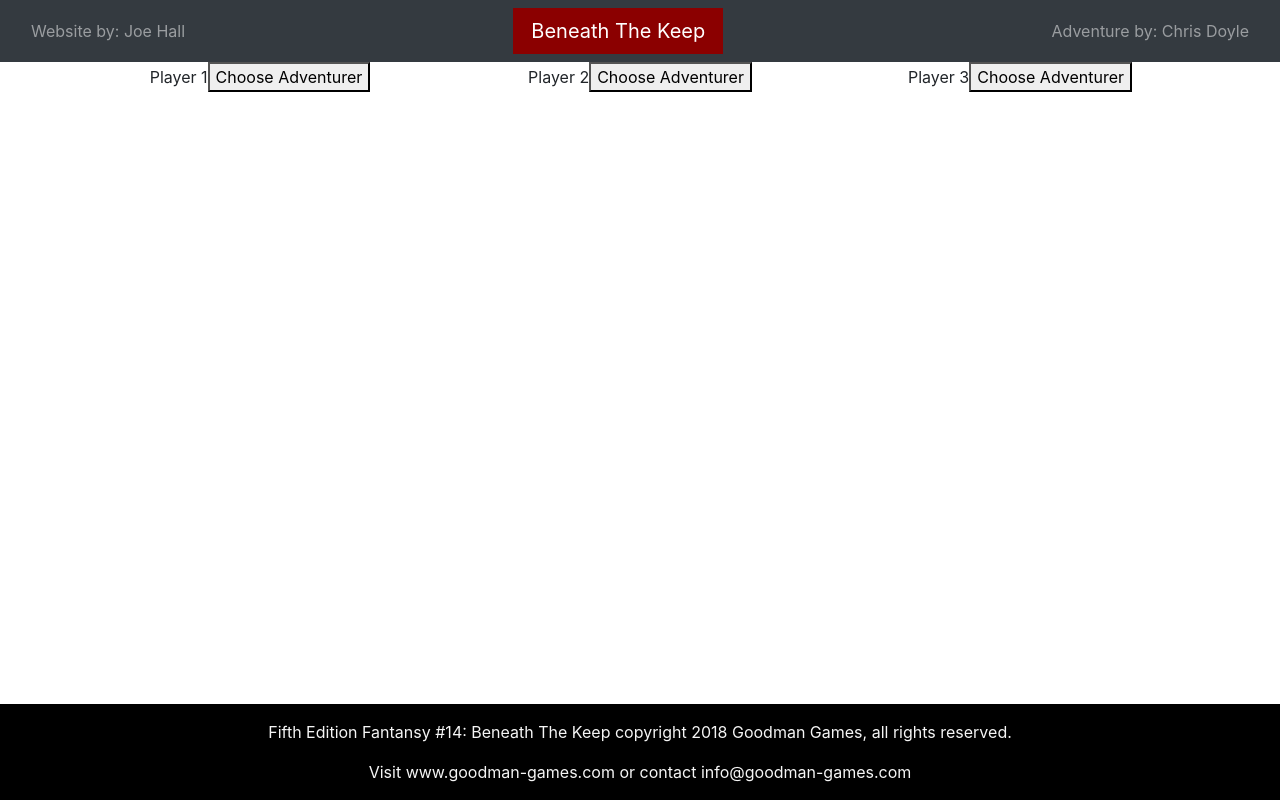
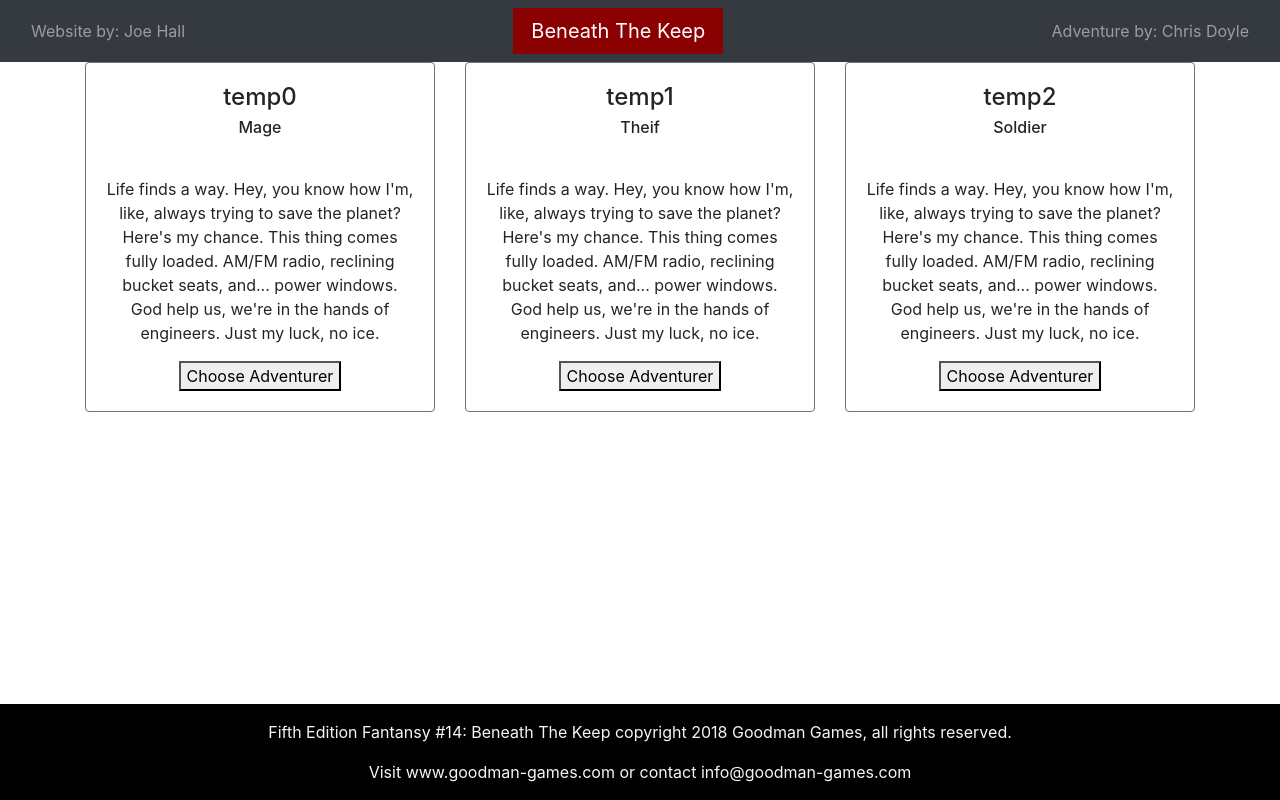
Before and after one commit to JoeHall81/Beneath_The_Keep, a React (Create React App) app: page /Player in a window 1280 px wide. Built offline with nearby package versions, Linux system fonts and the light colour scheme.

Commit message:
linked adventurers to playercomponent, linked playercomponent to game, created gamedata and linked to game

```diff
--- a/src/components/GameComponent.jsx
+++ b/src/components/GameComponent.jsx
@@ -1,17 +1,53 @@
 import React, { Component } from 'react';
+import { GAMEDATA } from '../shared/gamedata';
 import '../custom_css/Game.css';
 
+const Story = (props) => {
+    return (
+        <React.Fragment>
+            <h4>{props.data[props.currentSection].title}</h4>
+            <p>
+                {props.data[props.currentSection].story[props.storyProgress]}
+            </p>
+        </React.Fragment>
+    );
+}
+
+const Actions = (props) => {
+    return (
+        <React.Fragment>
+            <h4>Actions:</h4>
+        </React.Fragment>
+    );
+}
+
 class GameComponent extends Component {
+    state = {
+        gamedata: GAMEDATA,
+        currentStory: 0,
+        gameProgression: 0,
+        chosenAction: null
+    };
+
+    progressStory = () => {
+        this.setState({ currentStory: this.state.chosenAction });
+    };
+
+    progressGame = () => {
+        this.setState({ gameProgression: this.state.gameProgression + 1})
+    }
+
     render() {
         return (
             <React.Fragment>
                 <div className="container">
                     <div className="row justify-content-around">
-                        <div className="characterActions col-4">
-                            <h1>Hi</h1>
+                        <div className="characterActions col-5">
+                            <h4>{this.props.adventurer.name}</h4>
+                            <Actions />
                         </div>
-                        <div className="story col-4">
-                            <h1>Hi</h1>
+                        <div className="story col-5">
+                            <Story data={this.state.gamedata} storyProgress={this.state.currentStory} currentSection={this.state.gameProgression} />
                         </div>
                     </div>
                 </div>
--- a/src/components/PlayerComponent.jsx
+++ b/src/components/PlayerComponent.jsx
@@ -1,36 +1,41 @@
-import React, { Component } from 'react';
+import React from 'react';
+import { Card, CardText, CardBody, CardTitle, CardSubtitle } from 'reactstrap';
 import { Link } from 'react-router-dom';
 
-class PlayerComponent extends Component {
-    render() {
+function RenderAdventurerOptions({adventurer, onClick}) {
+    return (
+        <Card outline color="secondary">
+            <CardBody>
+                <CardTitle tag="h4">{adventurer.name}</CardTitle>
+                <CardSubtitle tag="h6">{adventurer.type}</CardSubtitle>
+            </CardBody>
+            <CardBody>
+                <CardText>{adventurer.bio}</CardText>
+                <Link to="/Game">
+                    <button onClick={() => onClick(adventurer.id)}>Choose Adventurer</button>
+                </Link>
+            </CardBody>
+        </Card>
+    );
+}
+
+function PlayerComponent(props) {
+
+    const adventurerChoices = props.adventurers.map(playerOption => {
+        return (
+            <div key={playerOption.id} className="col-sm-4">
+                <RenderAdventurerOptions adventurer={playerOption} onClick={props.onClick} />
+            </div>
+        )
+    });
+
         return (
             <div className="container">
                 <div className="row justify-content-around">
-                    <div className="col-sm-3">
-                        Player 1
-
-                        <Link to="/Game">
-                            <button>Choose Adventurer</button>
-                        </Link>
-                    </div>
-                    <div className="col-sm-3">
-                        Player 2
-
-                        <Link to="/Game">
-                            <button>Choose Adventurer</button>
-                        </Link>
-                    </div>
-                    <div className="col-sm-3">
-                        Player 3
-
-                        <Link to="/Game">
-                            <button>Choose Adventurer</button>
-                        </Link>
-                    </div>
+                    {adventurerChoices}
                 </div>
             </div>
         );
-    }
 }
 
 export default PlayerComponent;
--- a/src/components/RouteComponent.jsx
+++ b/src/components/RouteComponent.jsx
@@ -3,15 +3,28 @@ import { BrowserRouter, Redirect, Route, Switch } from 'react-router-dom';
 import WelcomeComponent from './WelcomeComponent';
 import PlayerComponent from './PlayerComponent';
 import GameComponent from './GameComponent';
+import { ADVENTURERS } from '../shared/adventurers'
 
 class RouteComponent extends Component {
+    constructor(props) {
+        super(props);
+        this.state = {
+            adventurers: ADVENTURERS,
+            selectedAdventurer: null
+        };
+    }
+
+    onAdventurerSelect(adventurerId) {
+        this.setState({selectedAdventurer: adventurerId});
+    }
+
     render() {
         return (
             <BrowserRouter>
                 <Switch>
                     <Route exact path="/Welcome" render={() => <WelcomeComponent />} />
-                    <Route exact path="/Player" render={() => <PlayerComponent />} />
-                    <Route exact path="/Game" render={() => <GameComponent />} />
+                    <Route exact path="/Player" render={() => <PlayerComponent adventurers={this.state.adventurers} onClick={adventurerId => this.onAdventurerSelect(adventurerId)}/>} />
+                    <Route exact path="/Game" render={() => <GameComponent adventurer={this.state.adventurers.filter(adventurer => adventurer.id === this.state.selectedAdventurer)[0]}/>} />
                     <Redirect to="/Welcome" />
                 </Switch>
             </BrowserRouter>
--- a/src/shared/adventurers.js
+++ b/src/shared/adventurers.js
@@ -1,7 +1,9 @@
-export const adventurers = [
+export const ADVENTURERS = [
     {
         id: 0,
         name: "temp0",
+        type: "Mage",
+        bio: "Life finds a way. Hey, you know how I'm, like, always trying to save the planet? Here's my chance. This thing comes fully loaded. AM/FM radio, reclining bucket seats, and... power windows. God help us, we're in the hands of engineers. Just my luck, no ice.",
         xp: 0,
         gold: 0,
         ac: 0,
@@ -10,6 +12,8 @@ export const adventurers = [
     {
         id: 1,
         name: "temp1",
+        type: "Theif",
+        bio: "Life finds a way. Hey, you know how I'm, like, always trying to save the planet? Here's my chance. This thing comes fully loaded. AM/FM radio, reclining bucket seats, and... power windows. God help us, we're in the hands of engineers. Just my luck, no ice.",
         xp: 0,
         gold: 0,
         ac: 0,
@@ -18,6 +22,8 @@ export const adventurers = [
     {
         id: 2,
         name: "temp2",
+        type: "Soldier",
+        bio: "Life finds a way. Hey, you know how I'm, like, always trying to save the planet? Here's my chance. This thing comes fully loaded. AM/FM radio, reclining bucket seats, and... power windows. God help us, we're in the hands of engineers. Just my luck, no ice.",
         xp: 0,
         gold: 0,
         ac: 0,
--- /dev/null
+++ b/src/shared/gamedata.js
@@ -0,0 +1,24 @@
+export const GAMEDATA = [
+    {
+        id: 0,
+        area: 1,
+        title: "The Shop",
+        story: [
+            "As you approach the provisions shop, you are greeted by a gathering of town guards. Two guards stand at attention, blocking the entrance to the shop door with a pair of crossed spears. The morning sun glints off their shiny helmets. Several other guards, adorned in chain mail and carrying halberds, mill about, most of them looking bored. Another guard, wearing plate armor, appears to be in charge, and is questioning a portly man in priestly garb.",
+            "You'll need to speak with the corporal of the watch",
+            "Yes, I was told you were coming. We haven't been able to get in yet cause the door is locked. I sent a guard to fetch a master key from the garrison. My men have been told of your involvement and will make sure you are not interrupted"
+        ],
+        actions: [
+            {
+                id: 0,
+                type: "Talk to guard",
+                response: 1
+            },
+            {
+                id: 1,
+                type: "Talk to corporal",
+                response: 2
+            }
+        ]
+    }
+];
```
